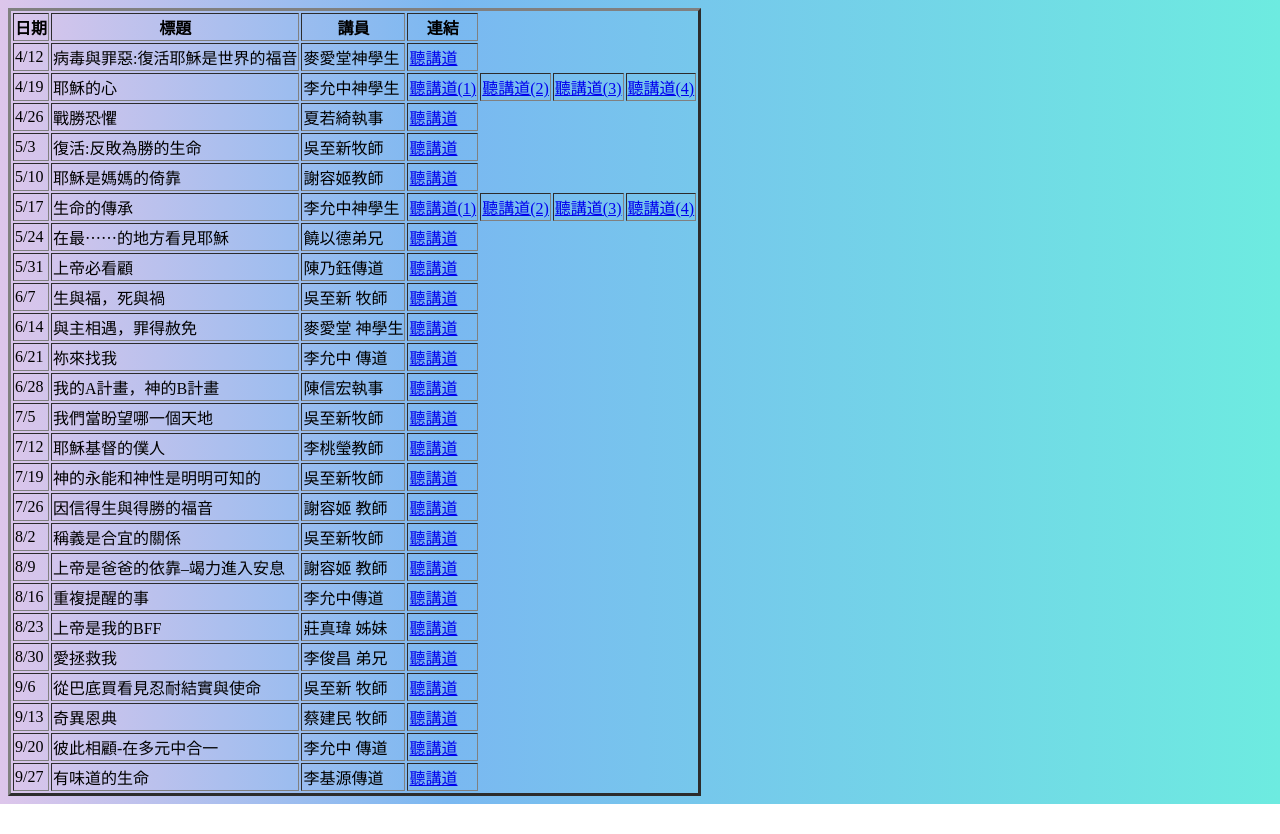
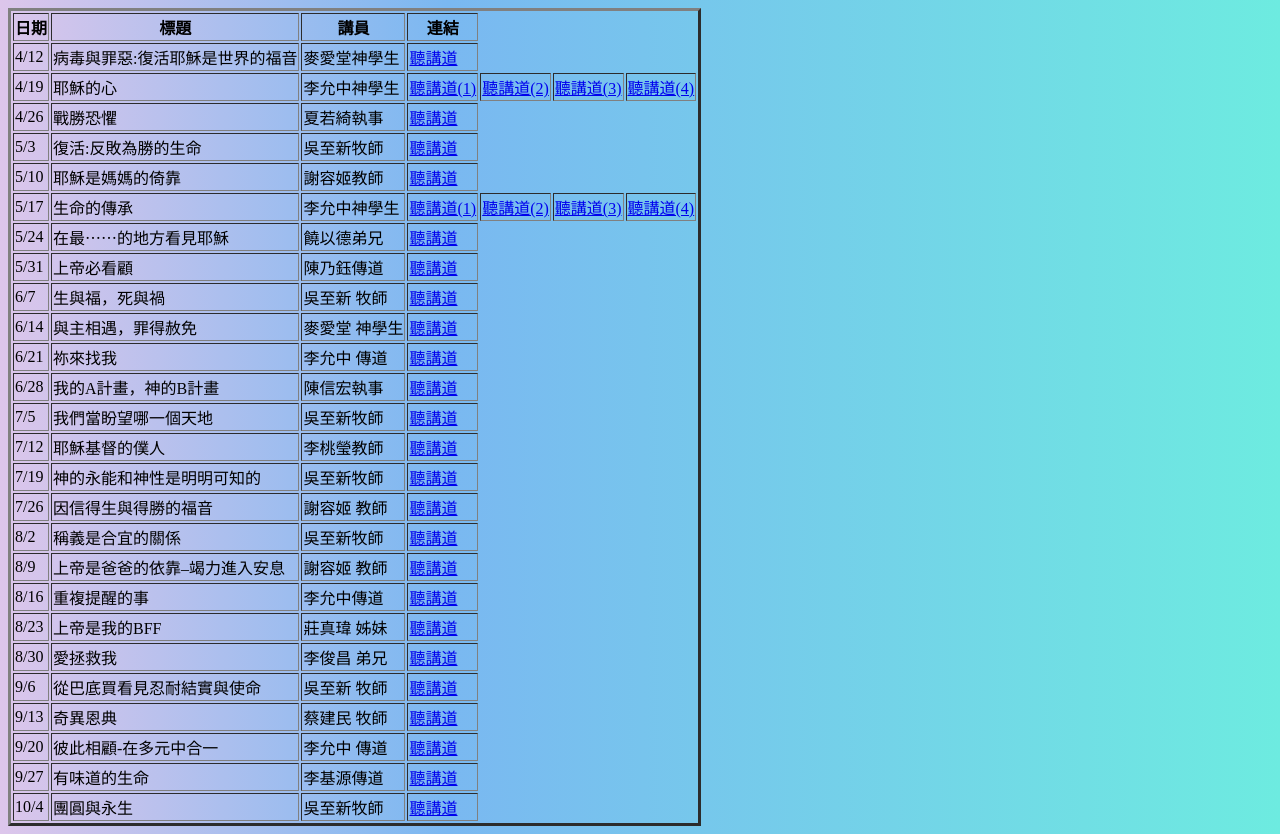
Before and after one commit to C3133100/sermon, a plain HTML site: page 2020.html in a window 1280 px wide. Before the commit the page ends 804 px from the top, so only its background shows below. Drawn offline with Linux system fonts and the light colour scheme.

Commit message:
v20201004

```diff
--- a/2020.html
+++ b/2020.html
@@ -176,6 +176,12 @@
             <td>李基源傳道</td>
             <td><a href='https://www.youtube.com/watch?v=3_b3oLmBY24&feature=youtu.be'>聽講道</a></td>
         </tr>
+        <tr>
+            <td>10/4</td>
+            <td>團圓與永生 </td>
+            <td>吳至新牧師</td>
+            <td><a href='https://youtu.be/aWjXsgaQAxE'>聽講道</a></td>
+        </tr>
         </table>
     </div>
 </body>
```
